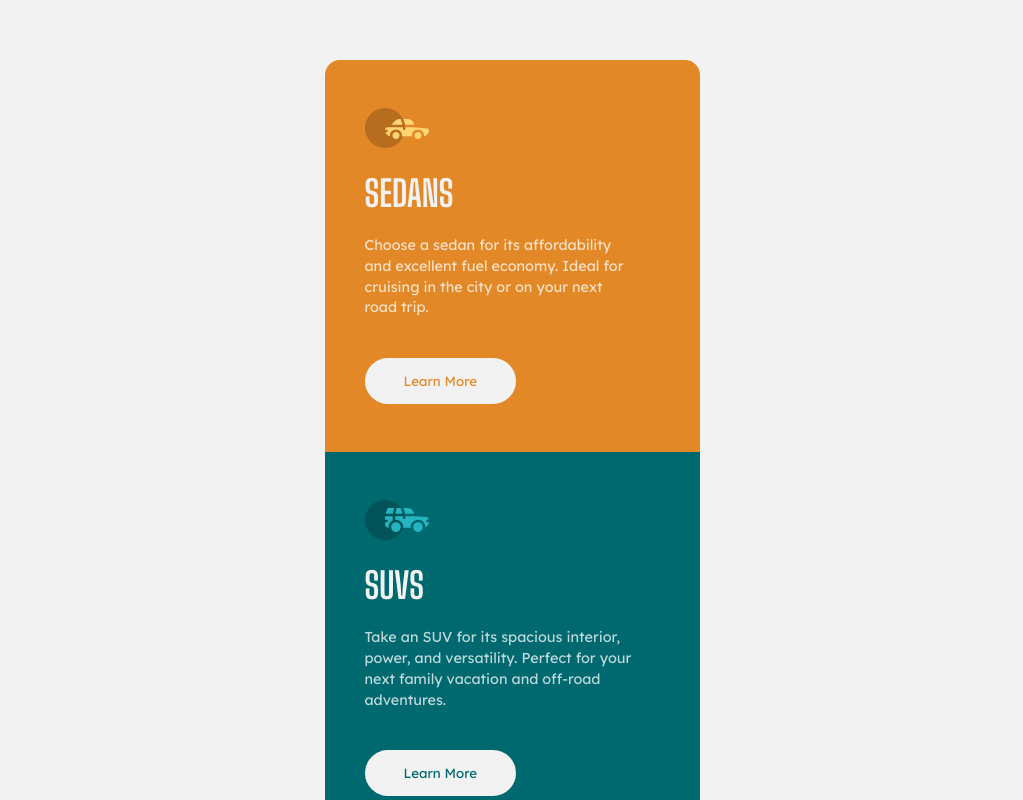
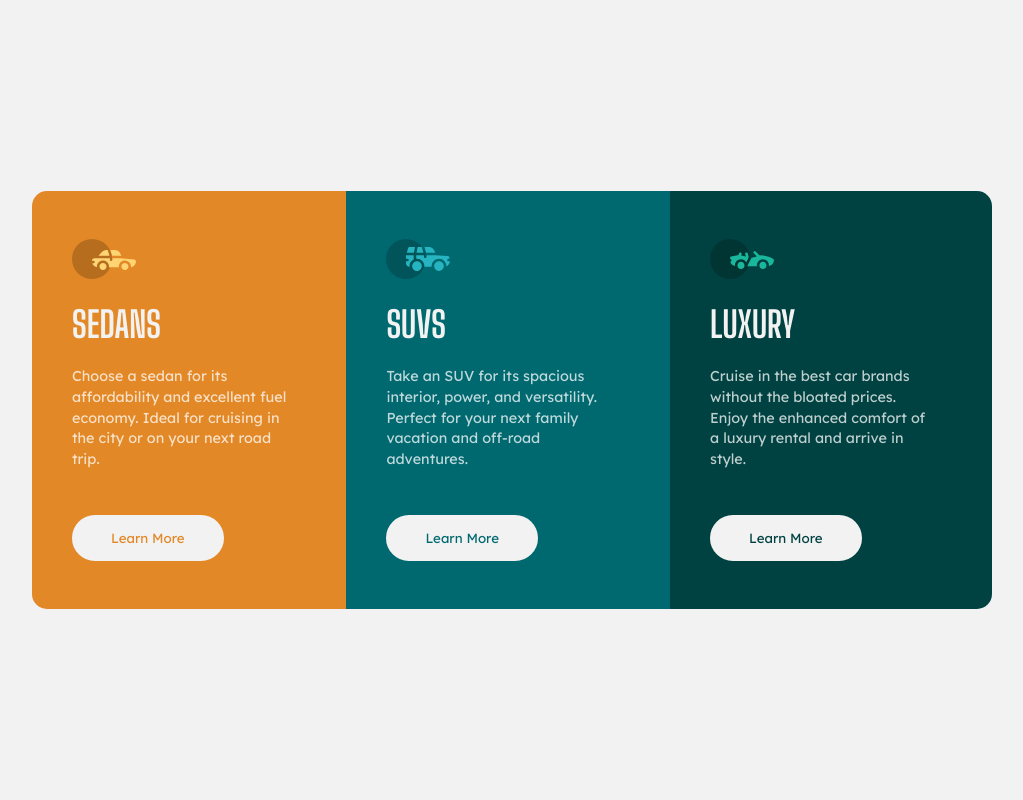
Before and after one commit to mark-siazon/3-Column-Prev_Card-Component, a plain HTML site: page index.html in a window 1280 px wide. Shown: the top 800 px of the page, without its empty margins (128-1151 px from the left). Drawn offline with Linux system fonts and the light colour scheme.

Commit message:
Add media query [Done] for: Tablet, Desktop, & up

```diff
--- a/media.css
+++ b/media.css
@@ -1,6 +1,74 @@
 /* Tablet & Up */
 @media screen and (min-width:768px) {
+
+
   main{
+    width: var(--desktop);
+    margin: 10vh 7.5vw; /* ADJUST: Margin of main-ctn */
+  }
+
+  main > div{
     flex-direction: row;
   }
+
+  .main-ctn section{
+    padding: 3rem 1.75rem 3rem 2.5rem; /* ADJUST: Spacing of contents */
+  }
+
+  .card-main-info{
+    max-height: 190px;
+  }
+
+  .card-info{
+    font-size: 0.85rem;
+    padding-right: 0rem;
+  }
+
+  /* ## Card Btn */
+  .btn-ctn{
+    margin: 3.25rem 0 0;
+  }
+
+  /***** CTN-1 *****/
+  .main-ctn section:nth-child(1){
+    border-radius: 15px 0 0 15px;
+  }
+
+  /***** CTN-3 *****/
+  .main-ctn section:nth-child(3){
+    border-radius: 0 15px 15px 0;
+  }
 }
+
+/* 820px & Up */
+@media screen and (min-width:820px) {
+  .card-main-info{
+    height: 180px;
+  }
+}
+
+/* 920px & Up */
+@media screen and (min-width:920px) {
+  .card-info{
+    font-size: 0.90rem;
+  }
+
+  .card-main-info{
+    height: 185px;
+  }
+
+  main{
+    margin: 10vh 12.5vw; /* ADJUST: Margin of main-ctn */
+  }
+}
+
+/* Laptop & Up */
+@media screen and (min-width:1024px) {
+  .card-info{
+    padding-right: 2rem;
+  }
+
+  .card-main-info{
+    height: 160px;
+  }
+}
```
